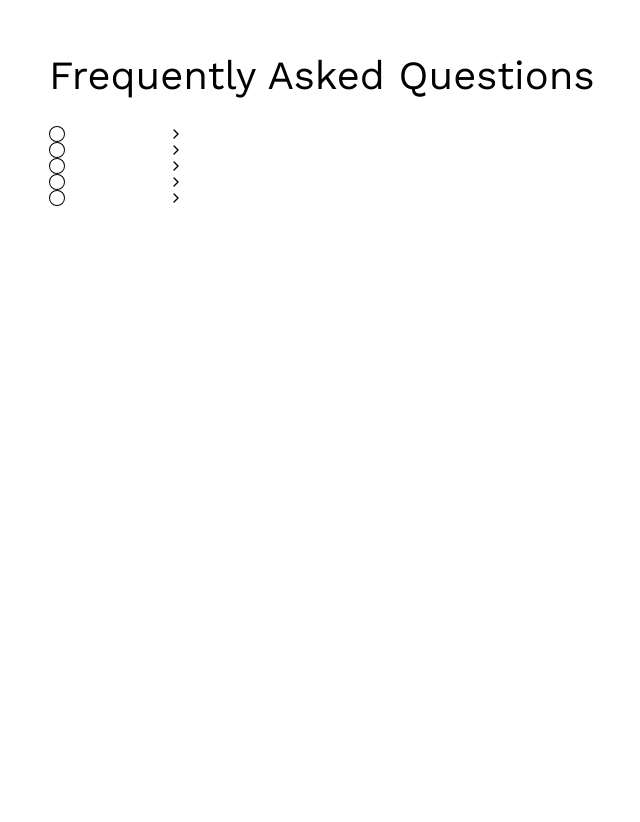
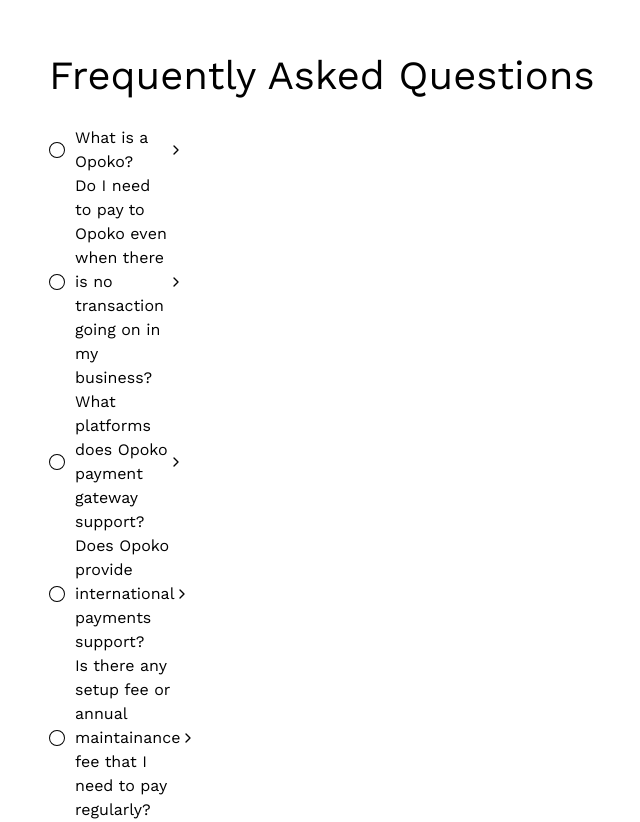
Before and after one commit to Niscolinx/opoko, a React (Vite) app: page /about-us in a window 1280 px wide. Shown: the part 1160-1982 px from the top of the page, without its empty margins (51-691 px from the left). Before the commit the page ends 1366 px from the top, so only its background shows below. Built offline with nearby package versions, Linux system fonts and the light colour scheme.

Commit message:
working on about us

```diff
--- a/src/pages/AboutUs.tsx
+++ b/src/pages/AboutUs.tsx
@@ -157,7 +157,7 @@ function AboutUs() {
                   htmlFor={item.question + i}
                   className="flex items-center justify-between"
                 >
-                  <p>
+                  <p className='flex items-center gap-4'>
                     <span>
                       {item.question === question ? (
                         <BsRecordCircle />
@@ -165,6 +165,7 @@ function AboutUs() {
                         <BsCircle />
                       )}
                     </span>
+                    <span>{item.question}</span>
                   </p>
                   <span>
                     <FiChevronRight />
```
